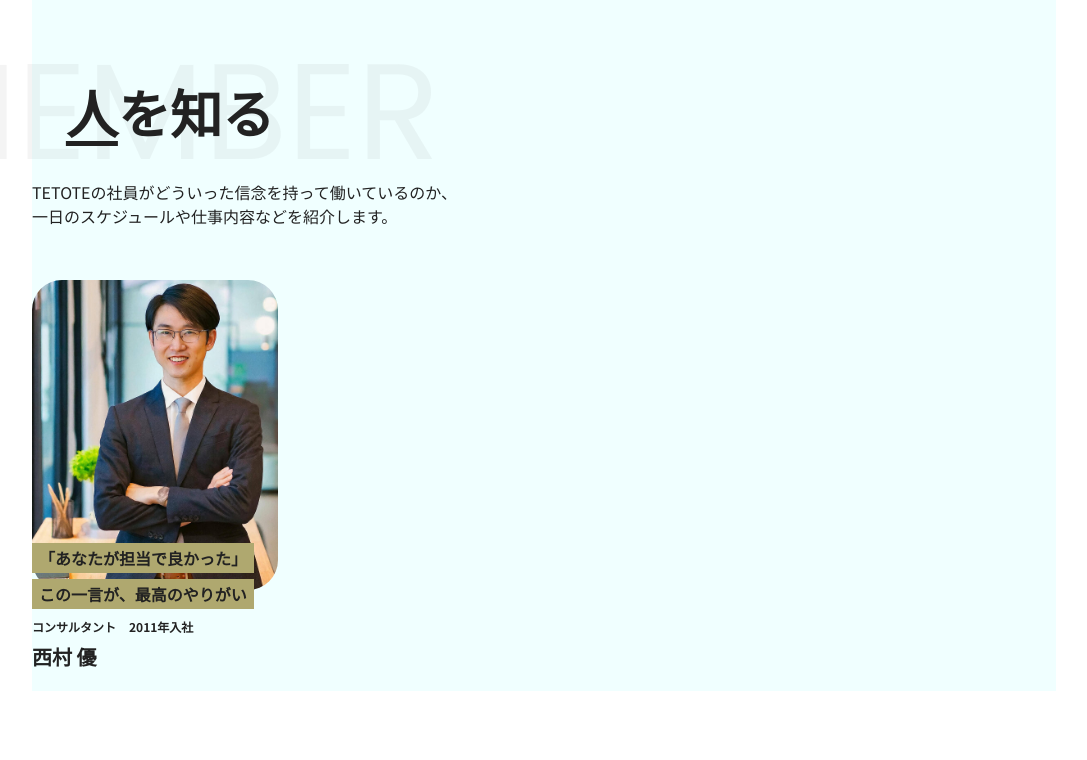
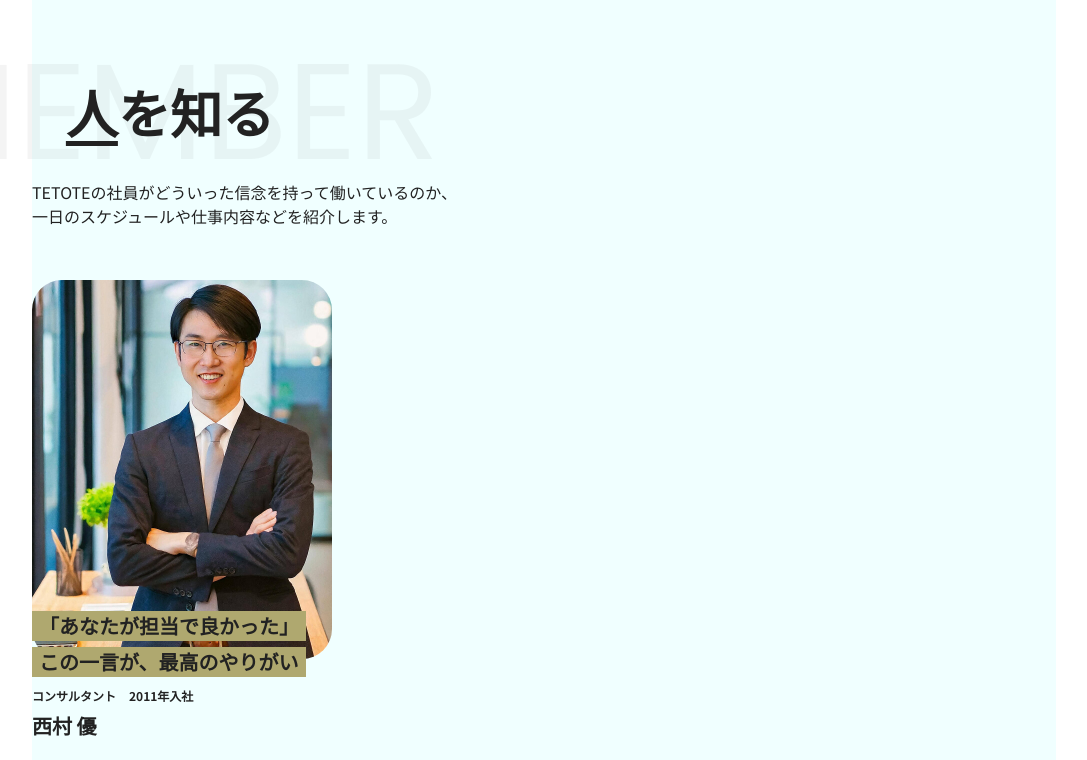
Before and after one commit to Yosshiii43/tetote, a PHP site: page / in a window 1280 px wide. Shown: the part 2013-2773 px from the top of the page, without its empty margins (96-1183 px from the left). Before the commit the page ends 2704 px from the top, so only its background shows below. Run offline with PHP 8.4, Linux system fonts and the light colour scheme; style sheets or scripts are compiled from the project's sources; some web fonts are replaced.

Commit message:
update:pc用CSS

```diff
--- a/scss/object/component/_memberCard.scss
+++ b/scss/object/component/_memberCard.scss
@@ -6,6 +6,9 @@
 
 .c-memberCard {
   width: rem(246);
+  @include mq(tab) {
+    width: rem(300);
+  }
 
   &__head {
     position: relative;
@@ -25,12 +28,19 @@
       gap: rem(6);
       top: rem(263);
       left: 0;
+      @include mq(tab) {
+        top: rem(331);
+      }
 
       p {
         font-weight: 700;
         line-height: 1;
         background-color: $color-secondary;
         padding: rem(7);
+        @include mq(tab) {
+          font-size: rem(20);
+          padding: rem(5) rem(7);
+        }
       }
     }
   }
```
